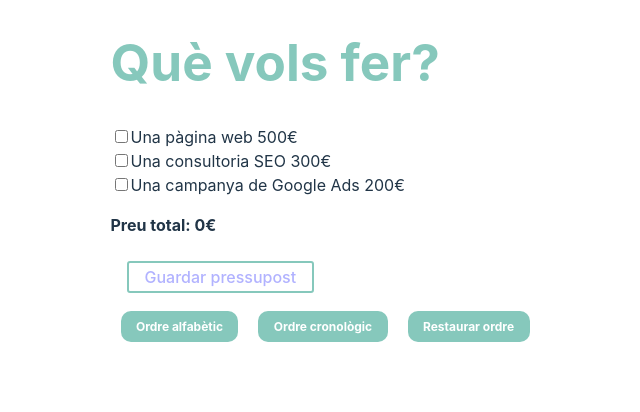
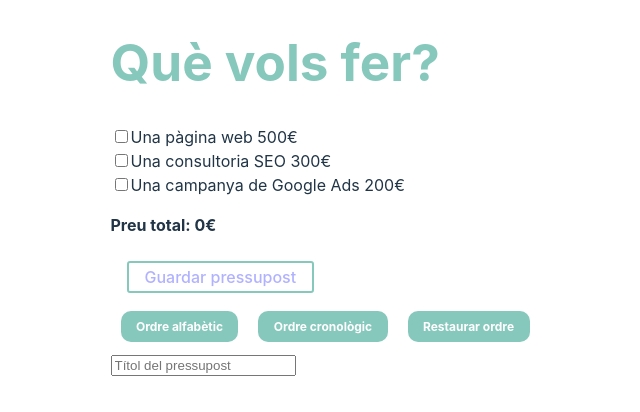
Before and after one commit to DreaRuiz/S7, a React (Vite) app: page /Budget in a window 1280 px wide. Shown: the top 412 px of the page, without its empty margins (340-980 px from the left). Built offline with nearby package versions, Linux system fonts and the light colour scheme.

Commit message:
Exercici 9 (filtrant per consola)

```diff
--- a/src/components/Filters.jsx
+++ b/src/components/Filters.jsx
@@ -1,8 +1,9 @@
 import React from "react";
 import { Button } from "../style/styled";
 
-// FILTRAR ELS PRESSUPOSTOS
-export const Filters = ({ setBudgetList, budgetList }) => {
+// ORDERAR ELS PRESSUPOSTOS
+export const Filters = ({ setBudgetList, budgetList, search, setSearch, filteredBudget, setFilteredBudget, copyBudgetList }) => {
+  // Canvia l'estat del budgetList pel resultat de la funció que toqui
   const changeBudget = (change) => {
     setBudgetList(change);
   };
@@ -15,7 +16,6 @@
         if (a.currentTitle > b.currentTitle) return 1;
         else return -1;
       });
-
     changeBudget(orderByTitle);
   };
 
@@ -28,7 +28,6 @@
         if (a.currentDate < b.currentDate) return 1;
         else return -1;
       });
-
     changeBudget(orderByDate);
   };
 
@@ -44,11 +43,38 @@
     changeBudget(restartOrder);
   };
 
+  // Cercar per títol
+  // CERCADOR PER TÍTOL
+
+
+  const handleChangeSearch = (e) => {
+    setSearch(e.target.value);
+  };
+
+  const filterByTitle = copyBudgetList.filter((e) => {
+    if (e.currentTitle.toUpperCase().includes(search.toUpperCase())) {
+      return true;
+    }
+    return false;
+  });
+
+  console.log("filterByTitle", filterByTitle);
+
+
   return (
-    <div>
-      <Button onClick={orderAlphabetically}>Ordre alfabètic</Button>
-      <Button onClick={orderDate}>Ordre cronològic</Button>
-      <Button onClick={reorder}>Restaurar ordre</Button>
-    </div>
+    <>
+      <div>
+        <Button onClick={orderAlphabetically}>Ordre alfabètic</Button>
+        <Button onClick={orderDate}>Ordre cronològic</Button>
+        <Button onClick={reorder}>Restaurar ordre</Button>
+      </div>
+
+      <input
+        value={search}
+        onChange={handleChangeSearch}
+        type="text"
+        placeholder="Títol del pressupost"
+      ></input>
+    </>
   );
 };
--- a/src/pages/Budget.jsx
+++ b/src/pages/Budget.jsx
@@ -18,7 +18,10 @@
   const [numPages, setNumPages] = useState(0);
   const [numLanguages, setNumLanguages] = useState(0);
   const [budgetList, setBudgetList] = useState([]);
+  const [filteredBudget, setFilteredBudget] = useState([])
   const [services, setServices] = useState([]);
+  const [search, setSearch] = useState("");
+
 
   // ESTAT DESSELECCIONAT DE TOTS ELS ELEMENTS DE L'ARRAY
   const [checkedState, setCheckedState] = useState(
@@ -38,8 +41,6 @@
   useEffect(() => {
     calculateTotalPrice();
   }, [checkedState, numLanguages, numPages]);
-
-
 
   // SELECCIONA I DESSELECCIONA CHECKBOX
   function onCheckboxSelected(i) {
@@ -163,6 +164,11 @@
     setServices(servicesName);
   }, [checkedState]);
 
+
+// CERCADOR PER TÍTOL
+const copyBudgetList = [...budgetList]
+console.log("copyBudgetList", copyBudgetList)
+
   return (
     <main>
       <h1>Què vols fer?</h1>
@@ -202,7 +208,13 @@
       <Filters
         key={"buttonsFilter"}
         budgetList={budgetList}
-        setBudgetList={setBudgetList}/>
+        setBudgetList={setBudgetList}
+        search={search}
+        setSearch={setSearch}
+        filteredBudget={filteredBudget}
+        setFilteredBudget={setFilteredBudget}
+        copyBudgetList={copyBudgetList}
+        />
 
       {/* MOSTRAR PRESSUPOSTOS */}
       <div>
```
Also changed, not shown: src/style/styled.js (line endings or trailing spaces), 1 other file (tests, documents, lock files or other folders).
